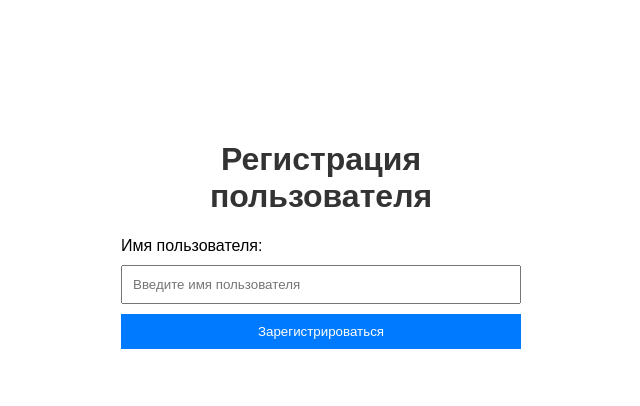
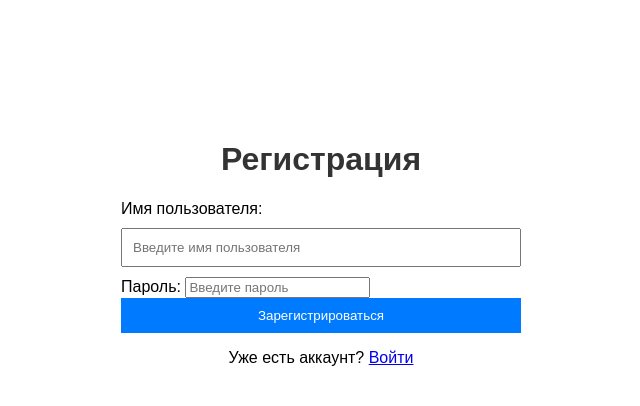
Before and after one commit to UlaVoin/Why_N, a plain HTML site: page register.html in a window 1280 px wide. Shown: the whole page, without its empty margins (319-959 px from the left). Drawn offline with Linux system fonts and the light colour scheme.

Commit message:
Update register.html

```diff
--- a/register.html
+++ b/register.html
@@ -7,11 +7,19 @@
     <link rel="stylesheet" href="style_reg.css">
 </head>
 <body>
-    <h1>Регистрация пользователя</h1>
+    <h1>Регистрация</h1>
     <form action="process.php" method="POST">
         <label for="username">Имя пользователя:</label>
         <input type="text" id="username" name="username" required placeholder="Введите имя пользователя">
+
+        <label for="password">Пароль:</label>
+        <input type="password" id="password" name="password" required placeholder="Введите пароль">
+
         <button type="submit">Зарегистрироваться</button>
     </form>
+
+    <p style="text-align:center;">
+        Уже есть аккаунт? <a href="login.html">Войти</a>
+    </p>
 </body>
 </html>
```
